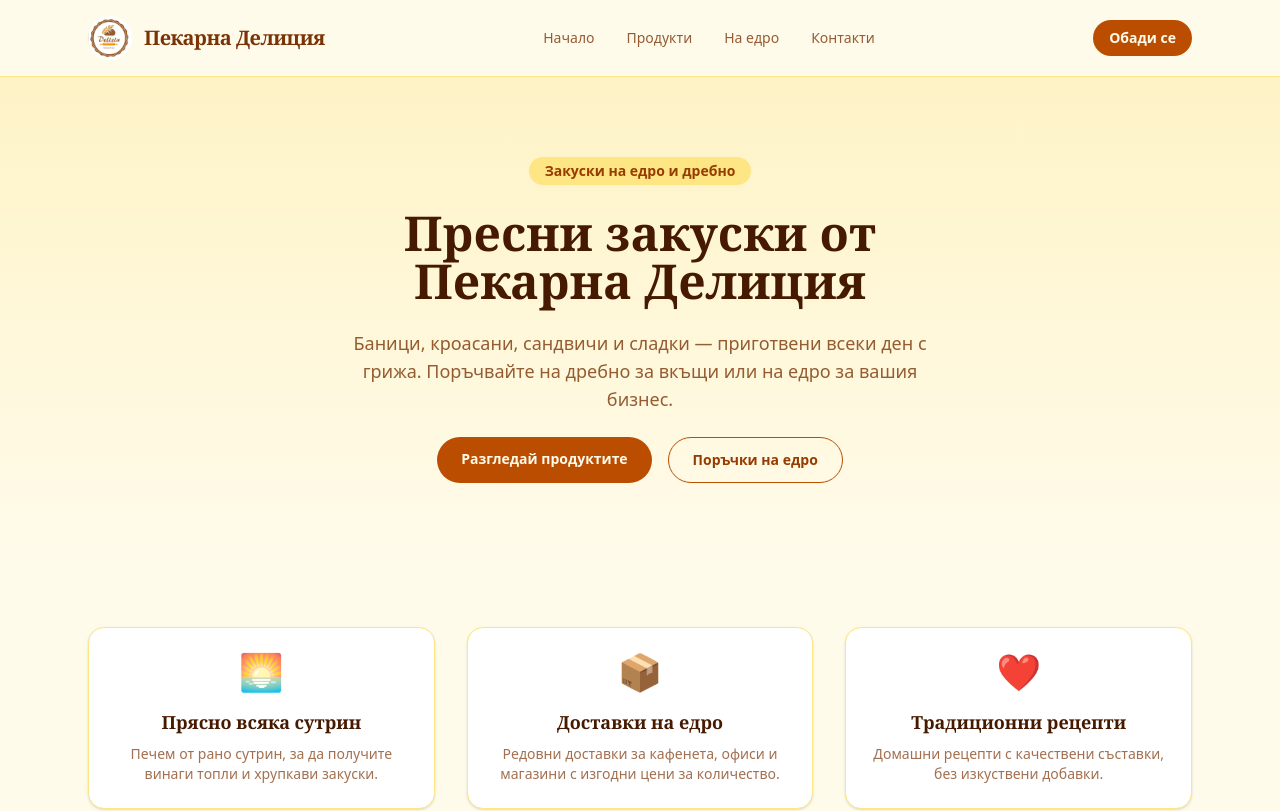
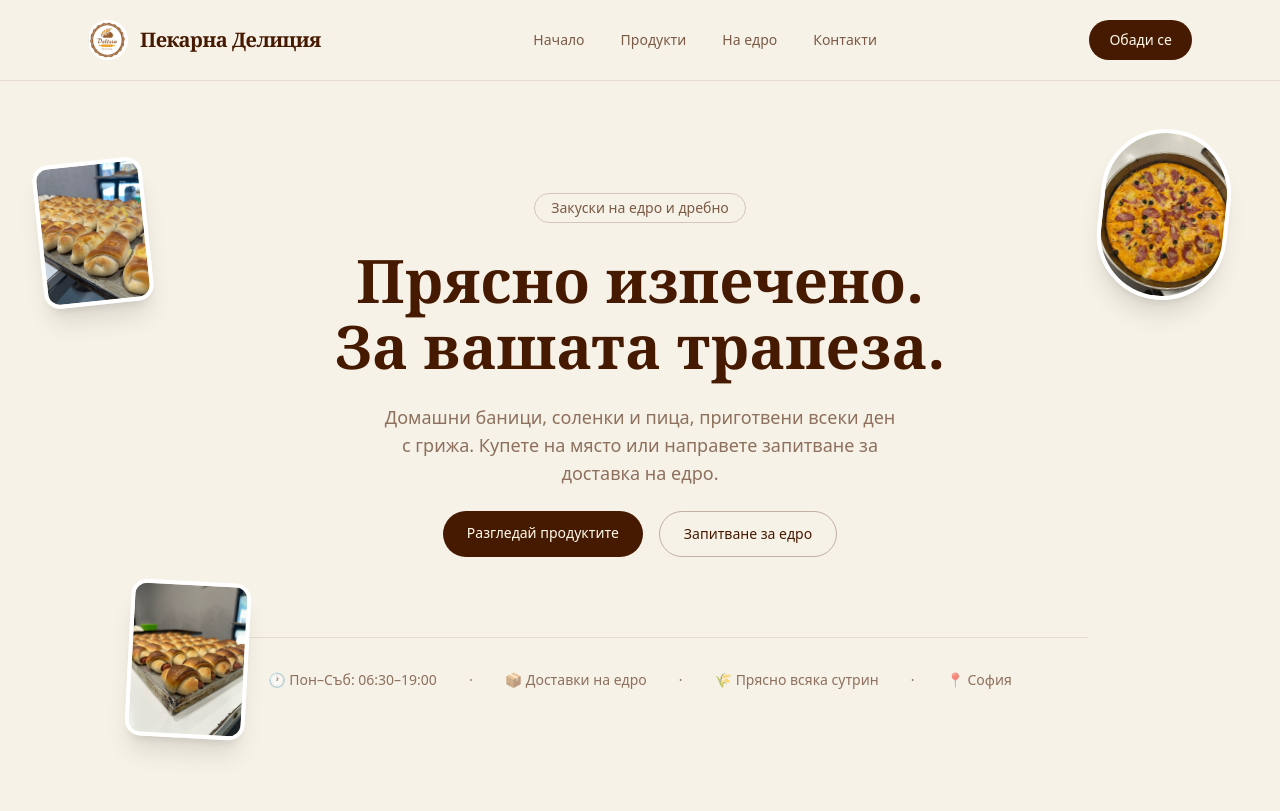
Before and after one commit to hkostadinov18-hub/my-project, a Next.js app: page / in a window 1280 px wide. Shown: the top 811 px of the page. Built offline with nearby package versions, Linux system fonts and the light colour scheme.

Commit message:
Redesign header and hero in editorial bakery style with floating product photos, inspired by BakeHub template

```diff
--- a/src/app/globals.css
+++ b/src/app/globals.css
@@ -1,8 +1,8 @@
 @import "tailwindcss";
 
 :root {
-  --background: #fffbeb;
-  --foreground: #451a03;
+  --background: #f7f2e7;
+  --foreground: #2b2015;
 }
 
 @theme inline {
--- a/src/app/page.tsx
+++ b/src/app/page.tsx
@@ -1,3 +1,4 @@
+import Image from "next/image";
 import Link from "next/link";
 import ProductCard from "@/components/ProductCard";
 import { products } from "@/data/products";
@@ -25,32 +26,72 @@ const features = [
 export default function Home() {
   return (
     <div>
-      <section className="bg-gradient-to-b from-amber-100 to-amber-50 px-6 py-20">
-        <div className="mx-auto flex max-w-6xl flex-col items-center gap-6 text-center">
-          <span className="rounded-full bg-amber-200 px-4 py-1 text-sm font-semibold text-amber-800">
+      <section className="relative overflow-hidden bg-[#f7f2e7] px-6 py-24 sm:py-28">
+        <div className="pointer-events-none absolute left-[3%] top-20 hidden -rotate-6 lg:block">
+          <Image
+            src="/products/solenka.jpg"
+            alt=""
+            width={110}
+            height={110}
+            className="rounded-2xl border-4 border-white object-cover shadow-xl"
+          />
+        </div>
+        <div className="pointer-events-none absolute right-[4%] top-12 hidden rotate-6 lg:block">
+          <Image
+            src="/products/pizza-parche.jpg"
+            alt=""
+            width={130}
+            height={130}
+            className="rounded-full border-4 border-white object-cover shadow-xl"
+          />
+        </div>
+        <div className="pointer-events-none absolute bottom-16 left-[10%] hidden rotate-3 xl:block">
+          <Image
+            src="/products/krenvirshka.jpg"
+            alt=""
+            width={120}
+            height={90}
+            className="rounded-2xl border-4 border-white object-cover shadow-xl"
+          />
+        </div>
+
+        <div className="relative z-10 mx-auto flex max-w-2xl flex-col items-center gap-6 text-center">
+          <span className="rounded-full border border-amber-950/20 px-4 py-1 text-sm font-medium text-amber-950/70">
             Закуски на едро и дребно
           </span>
-          <h1 className="max-w-2xl font-serif text-4xl font-bold text-amber-950 sm:text-5xl">
-            Пресни закуски от Пекарна Делиция
+          <h1 className="font-serif text-5xl font-semibold leading-[1.1] text-amber-950 sm:text-6xl">
+            Прясно изпечено.
+            <br />
+            За вашата трапеза.
           </h1>
-          <p className="max-w-xl text-lg text-amber-900/80">
-            Баници, кроасани, сандвичи и сладки — приготвени всеки ден с грижа.
-            Поръчвайте на дребно за вкъщи или на едро за вашия бизнес.
+          <p className="max-w-lg text-lg text-amber-950/60">
+            Домашни баници, соленки и пица, приготвени всеки ден с грижа.
+            Купете на място или направете запитване за доставка на едро.
           </p>
           <div className="flex flex-col gap-4 sm:flex-row">
             <Link
               href="/catalog"
-              className="rounded-full bg-amber-700 px-6 py-3 text-sm font-semibold text-amber-50 transition-colors hover:bg-amber-800"
+              className="rounded-full bg-amber-950 px-6 py-3 text-sm font-medium text-amber-50 transition-colors hover:bg-amber-900"
             >
               Разгледай продуктите
             </Link>
             <Link
               href="/wholesale"
-              className="rounded-full border border-amber-700 px-6 py-3 text-sm font-semibold text-amber-800 transition-colors hover:bg-amber-100"
+              className="rounded-full border border-amber-950/30 px-6 py-3 text-sm font-medium text-amber-950 transition-colors hover:bg-amber-950/5"
             >
-              Поръчки на едро
+              Запитване за едро
             </Link>
           </div>
+        </div>
+
+        <div className="mx-auto mt-20 flex max-w-4xl flex-wrap items-center justify-center gap-x-8 gap-y-3 border-t border-amber-950/10 pt-8 text-sm text-amber-950/60">
+          <span>🕐 Пон–Съб: 06:30–19:00</span>
+          <span className="hidden sm:inline">·</span>
+          <span>📦 Доставки на едро</span>
+          <span className="hidden sm:inline">·</span>
+          <span>🌾 Прясно всяка сутрин</span>
+          <span className="hidden sm:inline">·</span>
+          <span>📍 София</span>
         </div>
       </section>
 
--- a/src/components/Header.tsx
+++ b/src/components/Header.tsx
@@ -10,27 +10,27 @@ const navLinks = [
 
 export default function Header() {
   return (
-    <header className="sticky top-0 z-50 border-b border-amber-200 bg-amber-50/90 backdrop-blur">
-      <div className="mx-auto flex max-w-6xl items-center justify-between px-6 py-4">
+    <header className="sticky top-0 z-50 border-b border-amber-900/10 bg-[#f7f2e7]/90 backdrop-blur">
+      <div className="mx-auto flex max-w-6xl items-center justify-between px-6 py-5">
         <Link href="/" className="flex items-center gap-3">
           <Image
             src="/logo.png"
             alt="Пекарна Делиция"
-            width={44}
-            height={44}
+            width={40}
+            height={40}
             className="rounded-full"
             priority
           />
-          <span className="font-serif text-xl font-bold tracking-tight text-amber-900">
+          <span className="font-serif text-xl font-semibold tracking-tight text-amber-950">
             Пекарна Делиция
           </span>
         </Link>
-        <nav className="hidden gap-8 sm:flex">
+        <nav className="hidden gap-9 sm:flex">
           {navLinks.map((link) => (
             <Link
               key={link.href}
               href={link.href}
-              className="text-sm font-medium text-amber-900/80 transition-colors hover:text-amber-700"
+              className="text-sm text-amber-950/70 transition-colors hover:text-amber-950"
             >
               {link.label}
             </Link>
@@ -38,17 +38,17 @@ export default function Header() {
         </nav>
         <a
           href="tel:+359888000000"
-          className="hidden rounded-full bg-amber-700 px-4 py-2 text-sm font-semibold text-amber-50 transition-colors hover:bg-amber-800 sm:inline-block"
+          className="hidden items-center gap-1.5 rounded-full bg-amber-950 px-5 py-2.5 text-sm font-medium text-amber-50 transition-colors hover:bg-amber-900 sm:inline-flex"
         >
           Обади се
         </a>
       </div>
-      <nav className="flex justify-center gap-6 border-t border-amber-200 bg-amber-50 py-2 sm:hidden">
+      <nav className="flex justify-center gap-6 border-t border-amber-900/10 bg-[#f7f2e7] py-2 sm:hidden">
         {navLinks.map((link) => (
           <Link
             key={link.href}
             href={link.href}
-            className="text-xs font-medium text-amber-900/80 hover:text-amber-700"
+            className="text-xs font-medium text-amber-950/70 hover:text-amber-950"
           >
             {link.label}
           </Link>
```
